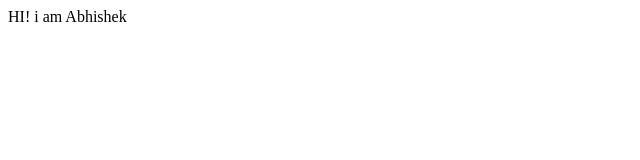
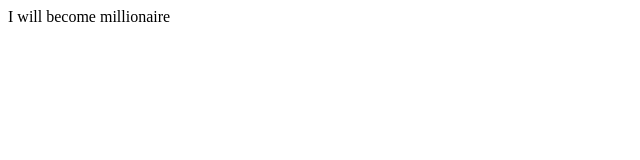
Before and after one commit to abhinagar01/abhishek-site, a plain HTML site: page index.html in a window 1280 px wide. Shown: the full height of the page, 0-640 px from the left. Drawn offline with Linux system fonts and the light colour scheme.

Commit message:
docs: changed the name

```diff
--- a/index.html
+++ b/index.html
@@ -7,6 +7,6 @@
     <title>abhishek</title>
 </head>
 <body>
-    HI! i am Abhishek
+    I will become millionaire
 </body>
 </html>
```
